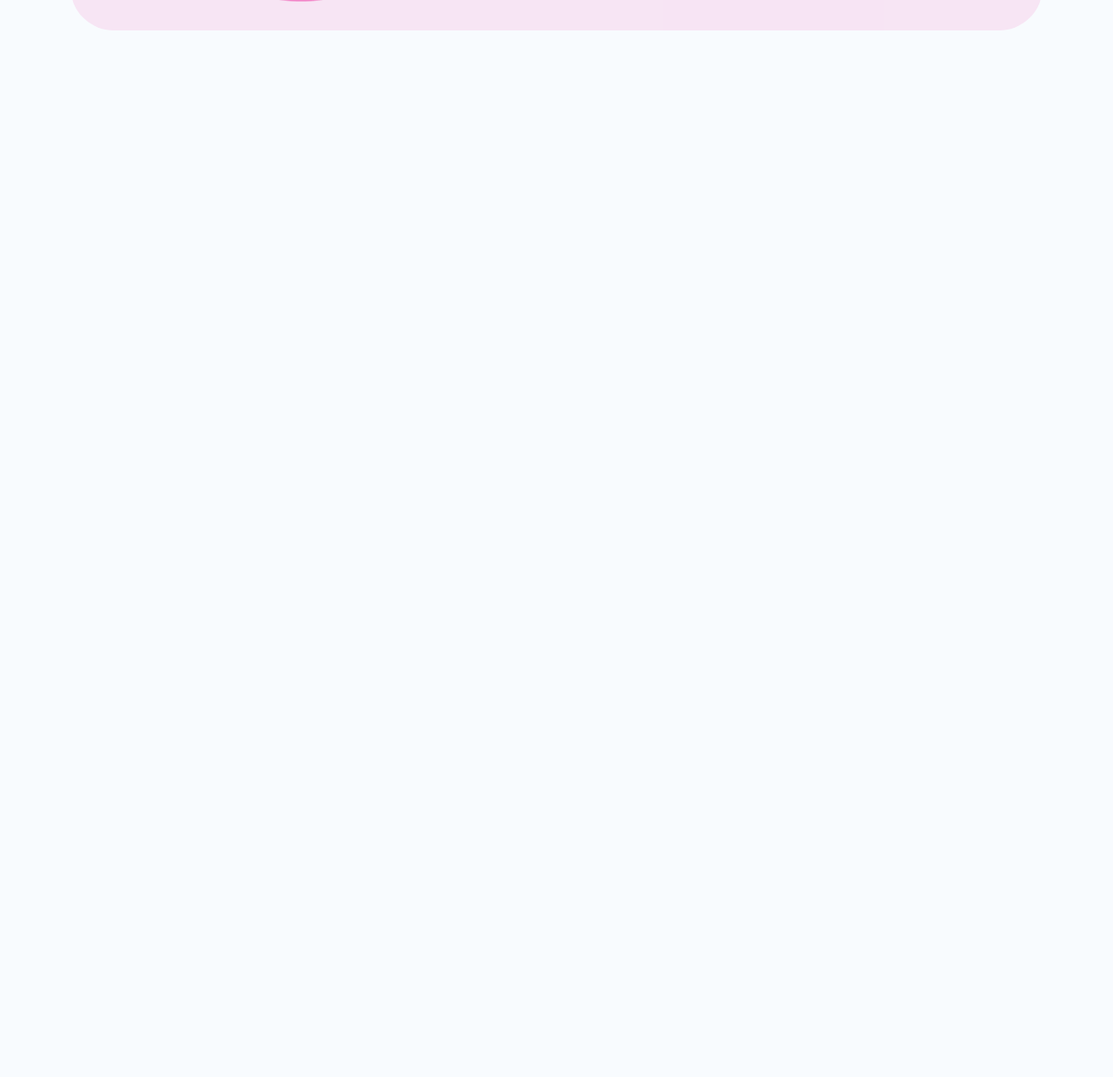
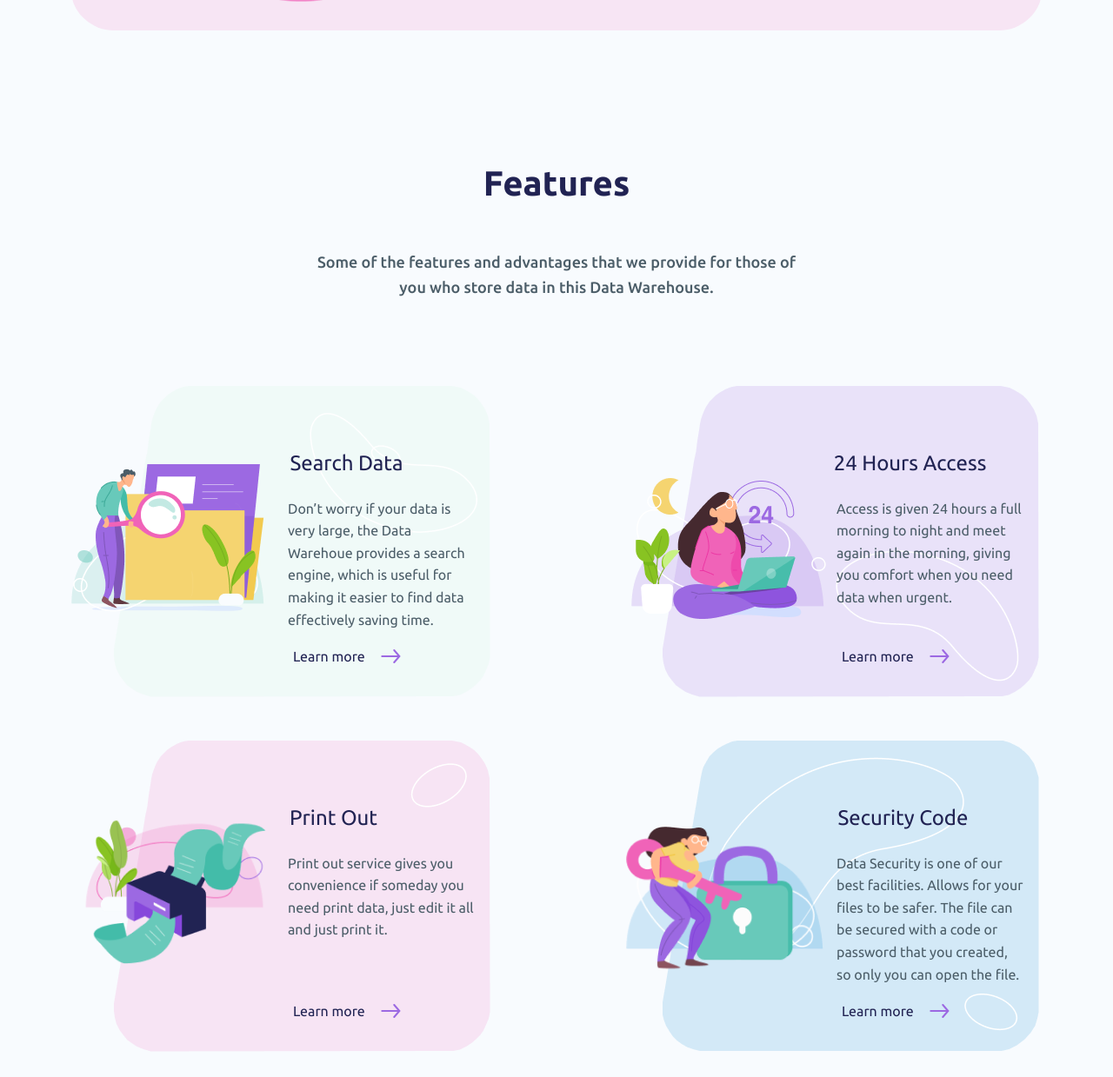
Before and after one commit to gowagowa-cha/Ratio, a website: page module1/index.html in a window 1280 px wide. Shown: the part 1558-2797 px from the top of the page at 87% size. Before the commit the page ends 1593 px from the top, so only its background shows below. Drawn offline with Linux system fonts and the light colour scheme.

Commit message:
added section features + adaptiv

```diff
--- a/module1/css/style.css
+++ b/module1/css/style.css
@@ -91,93 +91,6 @@ body {
   background: #9c69e2;
   border: none;
 }
-@media (max-width: 1100px) {
-  .storehouse {
-    display: inline;
-  }
-  .storehouse__storage {
-    min-width: 0px;
-  }
-  .storehouse__img {
-    background-size: 885px 468px;
-    margin-left: 0px;
-    margin-top: -72px;
-  }
-  .storagebank {
-    padding: 0px !important;
-    margin-top: 30px !important;
-  }
-  .header__menu-link {
-    font-size: 20px;
-  }
-}
-@media (max-width: 900px) {
-  .storehouse__img img {
-    max-width: 600px;
-  }
-  .storehouse__img {
-    margin-top: -2px;
-  }
-  .logo {
-    margin-left: 20px;
-    margin-right: 20px;
-  }
-  .storagebank {
-    flex-direction: column-reverse;
-  }
-  .storagebank__data-title {
-    max-width: 100% !important;
-  }
-  .storagebank__data-text {
-    max-width: 100% !important;
-		margin-bottom: -40px;
-  }
-}
-@media (max-width: 605px) {
-  .storehouse__img img {
-    max-width: 400px;
-  }
-  .storehouse__storage-title {
-    font-size: 35px;
-  }
-  .storehouse__storage {
-    margin-top: 40px;
-  }
-
-  .header__menu ul {
-    display: flex;
-  }
-	.storagebank__data {
-    padding: 0px 12px 0 12px !important;
-  }
-}
-@media (max-width: 400px) {
-  .storehouse__img img {
-    max-width: 300px;
-  }
-  .storehouse__storage-text {
-    margin-top: 0px;
-    max-width: 380px;
-    max-height: none;
-    line-height: 148%;
-    font-size: 14px;
-  }
-  .storehouse__storage-btn {
-    padding: 8px 27px 10px;
-		margin-bottom: 20px;
-  }
-  .storagebank__data-title {
-    font-size: 30px !important;
-  }
-  .storagebank__data-text {
-    font-weight: 300 !important;
-		margin-bottom: -30px;
-  }
-	.header__menu-link {
-    font-size: 15px;
-    margin-right: 24px;
-  }
-}
 /* End section storehouse */
 
 /* Start storagebank */
@@ -219,3 +132,251 @@ body {
   color: #4b5d68;
 }
 /* End storagebank */
+
+/* Start features */
+.features__title {
+  margin: 150px 0 50px;
+  font-weight: bold;
+  font-size: 40px;
+  line-height: 130%;
+  align-items: center;
+  text-align: center;
+  color: #212353;
+}
+.features__text {
+  margin: 0 auto;
+  max-width: 584px;
+  font-weight: 500;
+  font-size: 18px;
+  line-height: 160%;
+  text-align: center;
+  color: #4b5d68;
+}
+.features__items-item {
+  max-width: 442px;
+  min-height: 358px;
+  background-repeat: no-repeat;
+  position: relative;
+  margin-bottom: 50px;
+  align-items: flex-start;
+  padding-bottom: 10px;
+}
+.features__items {
+  display: flex;
+  flex-wrap: wrap;
+  justify-content: space-between;
+  margin-top: 100px;
+  padding: 0 0 50px 50px;
+}
+.features__items-title {
+  font-weight: normal;
+  font-size: 24px;
+  line-height: 130%;
+  display: flex;
+  align-items: center;
+  color: #212353;
+  justify-content: center;
+  padding: 49px 0 0 70px;
+}
+.features__items-text {
+  font-size: 16px;
+  line-height: 160%;
+  color: #4b5d68;
+  width: 237px;
+  height: 60px;
+  margin-left: 200px;
+  padding-right: 20px;
+}
+.title-hourse {
+  margin-right: -62px;
+}
+.title-search {
+  margin-right: -28px;
+}
+.title-print {
+  margin-right: 2px;
+}
+.title-security {
+  margin-right: -46px;
+}
+.item-search::before {
+  content: url(/img/features/img1.png);
+  position: absolute;
+  top: 90px;
+  left: -50px;
+}
+.item-hours::before {
+  content: url(/img/features/img2.png);
+  position: absolute;
+  top: 90px;
+  left: -50px;
+}
+.item-print::before {
+  content: url(/img/features/img3.png);
+  position: absolute;
+  top: 90px;
+  left: -50px;
+}
+.item-security::before {
+  content: url(/img/features/img4.png);
+  position: absolute;
+  top: 90px;
+  left: -50px;
+}
+.features__item-btn {
+  margin-left: 200px;
+  margin-top: 96px;
+  border: none;
+  background: transparent;
+  position: relative;
+}
+.features__item-btn::after {
+  content: url(/img/arrow.svg);
+  position: absolute;
+  top: 2px;
+  right: -35px;
+}
+.features__item-btn a {
+  color: #212353;
+}
+
+/* End features */
+
+@media (max-width: 1100px) {
+  .storehouse {
+    display: inline;
+  }
+  .storehouse__storage {
+    min-width: 0px;
+  }
+  .storehouse__img {
+    background-size: 885px 468px;
+    margin-left: 0px;
+    margin-top: -72px;
+  }
+  .storagebank {
+    padding: 0px !important;
+    margin-top: 30px !important;
+  }
+  .header__menu-link {
+    font-size: 20px;
+  }
+}
+@media (max-width: 1000px) {
+  .features__items {
+    justify-content: center !important;
+  }
+}
+@media (max-width: 900px) {
+  .storehouse__img img {
+    max-width: 600px;
+  }
+  .storehouse__img {
+    margin-top: -2px;
+  }
+  .logo {
+    margin-left: 20px;
+    margin-right: 20px;
+  }
+  .storagebank {
+    flex-direction: column-reverse;
+  }
+  .storagebank__data-title {
+    max-width: 100%;
+  }
+  .storagebank__data-text {
+    max-width: 100%;
+    margin-bottom: -40px;
+  }
+}
+@media (max-width: 605px) {
+  .storehouse__img img {
+    max-width: 400px;
+  }
+  .storehouse__storage-title {
+    font-size: 35px;
+  }
+  .storehouse__storage {
+    margin-top: 40px;
+  }
+
+  .header__menu ul {
+    display: flex;
+  }
+  .storagebank__data {
+    padding: 0px 12px 0 12px;
+  }
+  .features__title {
+    margin: 50px 0 30px;
+    font-size: 45px;
+  }
+  .features__items {
+    margin-top: 45px;
+    padding: 0px;
+  }
+}
+@media (max-width: 414px) {
+  .storehouse__img img {
+    max-width: 300px;
+  }
+  .storehouse__storage-text {
+    margin-top: 0px;
+    max-width: 380px;
+    max-height: none;
+    line-height: 148%;
+    font-size: 14px;
+  }
+  .storehouse__storage-btn {
+    padding: 8px 27px 10px;
+    margin-bottom: 20px;
+  }
+  .storagebank__data-title {
+    font-size: 30px;
+  }
+  .storagebank__data-text {
+    font-weight: 300px;
+    margin-bottom: -30px;
+  }
+  .header__menu-link {
+    font-size: 15px;
+    margin-right: 24px;
+  }
+  .features__items-item {
+    width: 370px;
+		border-radius: 0 40px 40px 0;
+		margin-bottom: 100px;
+  }
+  .item-search::before {
+    top: -102px;
+    left: 55px;
+  }
+  .item-hours::before {
+    top: -102px;
+    left: 55px;
+  }
+  .item-print::before {
+    top: -102px;
+    left: 55px;
+  }
+  .item-security::before {
+    top: -102px;
+    left: 55px;
+  }
+  .features__items {
+    margin-top: 132px;
+  }
+  .features__items-text {
+    font-size: 13px;
+    width: 270px;
+    height: 60px;
+    padding-left: 55px;
+    margin-left: 0;
+  }
+  .features__items-title {
+    margin: 38px 60px 0 0;
+  }
+  .features__item-btn {
+    margin-left: 53px;
+    margin-top: 62px;
+  }
+}
--- a/module1/index.html
+++ b/module1/index.html
@@ -16,7 +16,7 @@
   </head>
   <body>
     <div class="container">
-      <div class="header">
+      <header class="header">
         <a class="logo" href="#"><img src="./img/Logo.png" alt="Logotip" /></a>
         <nav class="header__menu">
           <ul>
@@ -33,7 +33,8 @@
             </li>
           </ul>
         </nav>
-      </div>
+      </header>
+
       <section class="storehouse">
         <div class="storehouse__storage">
           <h1 class="storehouse__storage-title title">
@@ -45,15 +46,15 @@
             of being stolen by others.
           </p>
           <button class="storehouse__storage-btn">
-            <a href="#">Learn more</a>
+            <a href="#storebank">Learn more</a>
           </button>
         </div>
         <div class="storehouse__img">
           <img src="./img/bg1.png" alt="images-background" />
         </div>
       </section>
-      <section>
-        <div class="storagebank">
+
+      <section class="storagebank">
         <img class="storagebank__img" src="./img/image2.png" alt="images" />
         <div class="storagebank__data">
           <h2 class="storagebank__data-title">
@@ -61,11 +62,68 @@
           </h2>
           <p class="storagebank__data-text">
             The place to store various data that you can access at any time
-              through the internet and where you can carry it. This very
-              flexible storage area has a high level of security. To enter into
-              your own data you must enter the password that you created when
-              you registered in this Data Warehouse.
+            through the internet and where you can carry it. This very flexible
+            storage area has a high level of security. To enter into your own
+            data you must enter the password that you created when you
+            registered in this Data Warehouse.
           </p>
+        </div>
+      </section>
+
+      <section class="features">
+        <div class="features__title">
+          <a href="#" name="storebank"></a>Features
+        </div>
+        <p class="features__text">
+          Some of the features and advantages that we provide for those of you
+          who store data in this Data Warehouse.
+        </p>
+        <div class="features__items">
+          <div
+            class="features__items-item item-search"
+            style="background-image: url(/img/features/bgr1.png)"
+          >
+            <h3 class="features__items-title title-search">Search Data</h3>
+            <p class="features__items-text">
+              Don’t worry if your data is very large, the Data Warehoue provides
+              a search engine, which is useful for making it easier to find data
+              effectively saving time.
+            </p>
+            <button class="features__item-btn"><a href="#">Learn more</a></button>
+          </div>
+          <div
+            class="features__items-item item-hours"
+            style="background-image: url(/img/features/bgr2.png)"
+          >
+            <h3 class="features__items-title title-hourse">24 Hours Access</h3>
+            <p class="features__items-text">
+              Access is given 24 hours a full morning to night and meet again in
+              the morning, giving you comfort when you need data when urgent.
+            </p>
+            <button class="features__item-btn"><a href="#">Learn more</a></button>
+          </div>
+          <div
+            class="features__items-item item-print"
+            style="background-image: url(/img/features/bgr3.png)"
+          >
+            <h3 class="features__items-title title-print">Print Out</h3>
+            <p class="features__items-text">
+              Print out service gives you convenience if someday you need print
+              data, just edit it all and just print it.
+            </p>
+            <button class="features__item-btn"><a href="#">Learn more</a></button>
+          </div>
+          <div
+            class="features__items-item item-security"
+            style="background-image: url(/img/features/bgr4.png)"
+          >
+            <h3 class="features__items-title title-security">Security Code</h3>
+            <p class="features__items-text">
+              Data Security is one of our best facilities. Allows for your files
+              to be safer. The file can be secured with a code or password that
+              you created, so only you can open the file.
+            </p>
+            <button class="features__item-btn"><a href="#">Learn more</a></button>
           </div>
         </div>
       </section>
```
Also changed, not shown: module1/img/features/bg-1.png (deleted), module1/img/features/bg-2.png (deleted), module1/img/features/bg-3.png (deleted), module1/img/features/bg-4.png (deleted), module1/img/features/bgr1.png (added), module1/img/features/bgr2.png (added), module1/img/features/bgr3.png (added), module1/img/features/bgr4.png (added). Lines whose indentation alone changed are shown as unchanged.
